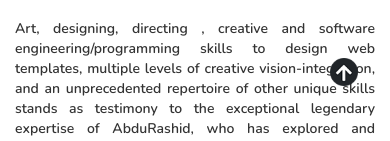
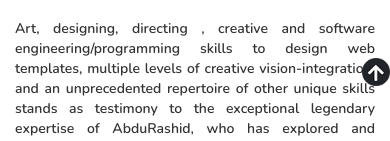
Before and after one commit to rasvpz/myProfile, a plain HTML site: page index.html in a window 390 px wide. Shown: the part 364-505 px from the top of the page. Drawn offline with nearby package versions, Linux system fonts and the light colour scheme.

Commit message:
profile1

```diff
--- a/index.html
+++ b/index.html
@@ -135,6 +135,14 @@
       .my_slog {
         font-size: 20px;
       }
+          img.sticky {
+        position: -webkit-sticky;
+        position: fixed;
+        margin-right: 0px;
+        top: 50%;
+        right: 0 !important;
+        z-index: 1;
+}
     }
   </style>
 </head>
```
